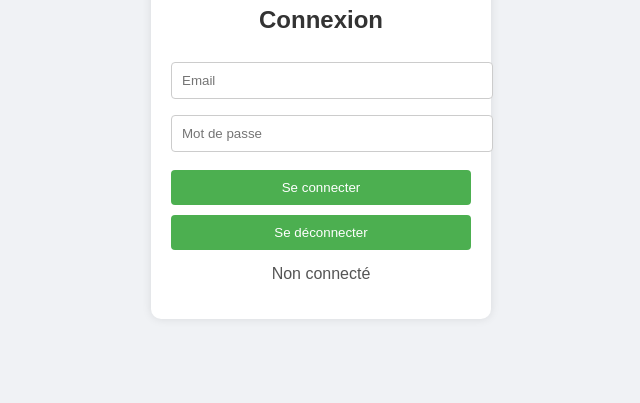
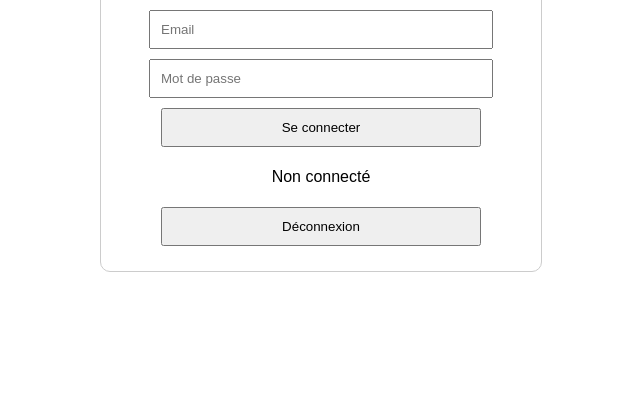
Before and after one commit to Rocstryx/fedex-logistics, a plain HTML site: page index.html in a window 1280 px wide. Shown: the part 397-800 px from the top of the page, without its empty margins (319-959 px from the left). Drawn offline with Linux system fonts and the light colour scheme; no server answers.

Commit message:
Update index.html

```diff
--- a/index.html
+++ b/index.html
@@ -3,139 +3,78 @@
 <head>
   <meta charset="UTF-8" />
   <meta name="viewport" content="width=device-width, initial-scale=1.0" />
-  <title>FedEx RP - Connexion / Inscription</title>
+  <title>FedEx RP - Connexion</title>
 
   <!-- Firebase SDK -->
   <script src="https://www.gstatic.com/firebasejs/10.12.0/firebase-app.js"></script>
   <script src="https://www.gstatic.com/firebasejs/10.12.0/firebase-auth.js"></script>
 
   <script>
-    // ✅ Ton bloc firebaseConfig (remplacé ici)
+    // Ton vrai bloc Firebase
     const firebaseConfig = {
-      apiKey: "AIzaSyDXfDqAtNF3A58G6UNvu9TiWZkxrvCvFaM",
-      authDomain: "fedex-logistics-4ee03.firebaseapp.com",
-      projectId: "fedex-logistics-4ee03",
-      storageBucket: "fedex-logistics-4ee03.firebasestorage.app",
-      messagingSenderId: "909219845777",
-      appId: "1:909219845777:web:5de84d4e421d9892d19130"
+      apiKey: "AIzaSyCZP__MEkfijdjW7rf_uau3dFtFL4jjhj0",
+      authDomain: "fedex-logistics-8f671.firebaseapp.com",
+      projectId: "fedex-logistics-8f671",
+      storageBucket: "fedex-logistics-8f671.firebasestorage.app",
+      messagingSenderId: "116664376043",
+      appId: "1:116664376043:web:8d04276a22e9538c187cae"
     };
-
-    // Initialiser Firebase
     firebase.initializeApp(firebaseConfig);
     const auth = firebase.auth();
   </script>
 
-  <!-- Style simple -->
   <style>
-    body {
-      font-family: Arial, sans-serif;
-      background-color: #f0f2f5;
-      margin: 0;
-      padding: 0;
-      display: flex;
-      justify-content: center;
-      align-items: center;
-      height: 100vh;
-    }
-    .container {
-      background: #fff;
-      padding: 20px;
-      border-radius: 10px;
-      width: 300px;
-      box-shadow: 0 0 10px rgba(0,0,0,0.1);
-    }
-    h1, h2 {
-      text-align: center;
-      color: #333;
-    }
-    input {
-      width: 100%;
-      padding: 10px;
-      margin: 8px 0;
-      border: 1px solid #ccc;
-      border-radius: 4px;
-    }
-    button {
-      width: 100%;
-      padding: 10px;
-      margin-top: 10px;
-      background-color: #4CAF50;
-      color: white;
-      border: none;
-      border-radius: 4px;
-      cursor: pointer;
-    }
-    button:hover {
-      background-color: #45a049;
-    }
-    #userInfo {
-      text-align: center;
-      margin-top: 15px;
-      color: #555;
-    }
+    body { font-family: sans-serif; text-align: center; padding: 30px; }
+    input, button { margin: 5px; padding: 10px; width: 80%; }
+    .container { max-width: 400px; margin: auto; border: 1px solid #ccc; padding: 20px; border-radius: 10px; }
   </style>
 </head>
 <body>
 
   <div class="container">
-    <h1>FedEx RP</h1>
-
-    <!-- Inscription -->
-    <h2>Inscription</h2>
+    <h1>Connexion / Inscription</h1>
+    <h2>Créer un compte</h2>
     <input type="email" id="email" placeholder="Email" />
     <input type="password" id="password" placeholder="Mot de passe" />
-    <button onclick="register()">Créer un compte</button>
+    <button onclick="register()">S'inscrire</button>
 
-    <!-- Connexion -->
     <h2>Connexion</h2>
     <input type="email" id="loginEmail" placeholder="Email" />
     <input type="password" id="loginPassword" placeholder="Mot de passe" />
     <button onclick="login()">Se connecter</button>
 
-    <!-- Déconnexion -->
-    <button onclick="logout()">Se déconnecter</button>
-
     <p id="userInfo">Non connecté</p>
+    <button onclick="logout()">Déconnexion</button>
   </div>
 
   <script>
-    // Inscription
     function register() {
       const email = document.getElementById("email").value;
       const password = document.getElementById("password").value;
-
       auth.createUserWithEmailAndPassword(email, password)
-        .then(() => alert("Compte créé avec succès !"))
+        .then(() => alert("Compte créé"))
         .catch(error => alert("Erreur : " + error.message));
     }
 
-    // Connexion
     function login() {
       const email = document.getElementById("loginEmail").value;
       const password = document.getElementById("loginPassword").value;
-
       auth.signInWithEmailAndPassword(email, password)
         .then(user => {
-          document.getElementById("userInfo").innerText =
-            "Connecté : " + user.user.email;
+          document.getElementById("userInfo").innerText = "Connecté : " + user.user.email;
         })
         .catch(error => alert("Erreur : " + error.message));
     }
 
-    // Déconnexion
     function logout() {
-      auth.signOut()
-        .then(() => {
-          document.getElementById("userInfo").innerText = "Déconnecté.";
-        })
-        .catch(error => alert("Erreur : " + error.message));
+      auth.signOut().then(() => {
+        document.getElementById("userInfo").innerText = "Déconnecté";
+      });
     }
 
-    // Vérifie l'état de connexion
     auth.onAuthStateChanged(user => {
       if (user) {
-        document.getElementById("userInfo").innerText =
-          "Connecté : " + user.email;
+        document.getElementById("userInfo").innerText = "Connecté : " + user.email;
       } else {
         document.getElementById("userInfo").innerText = "Non connecté";
       }
```
